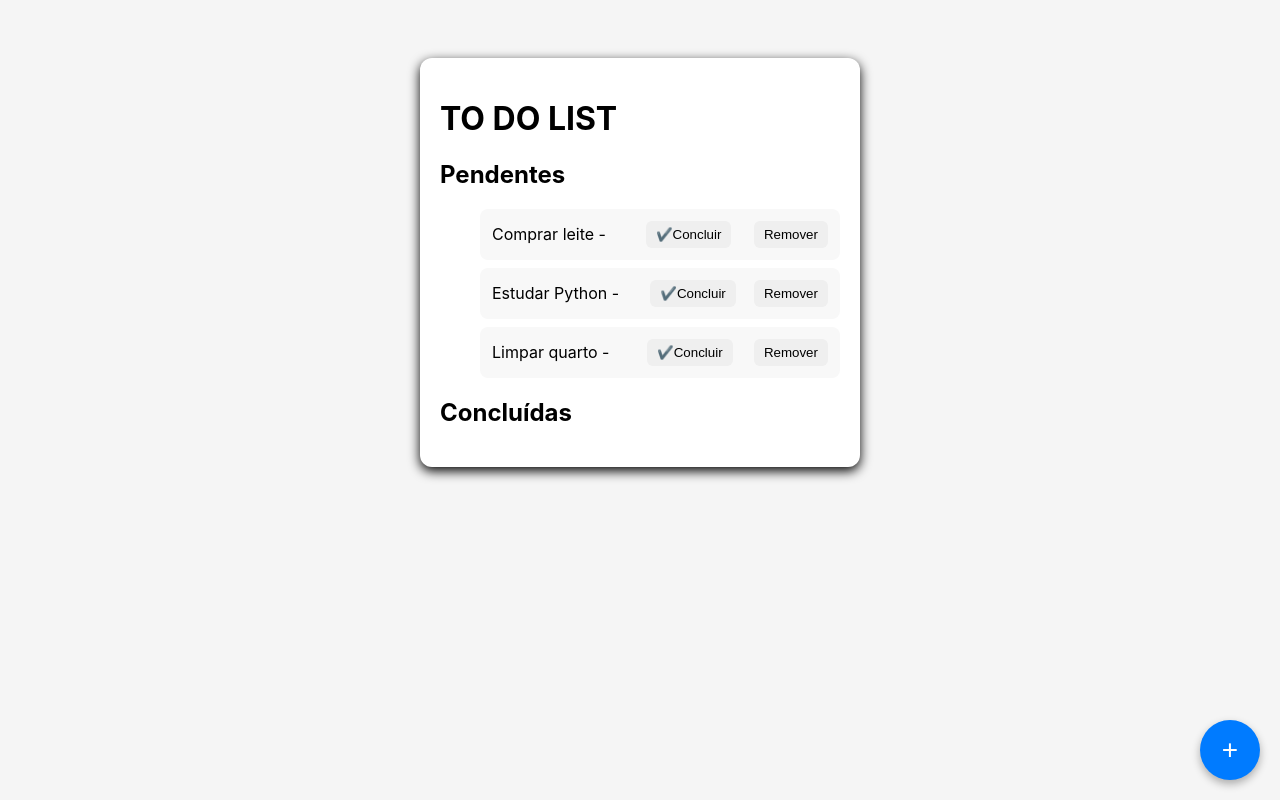
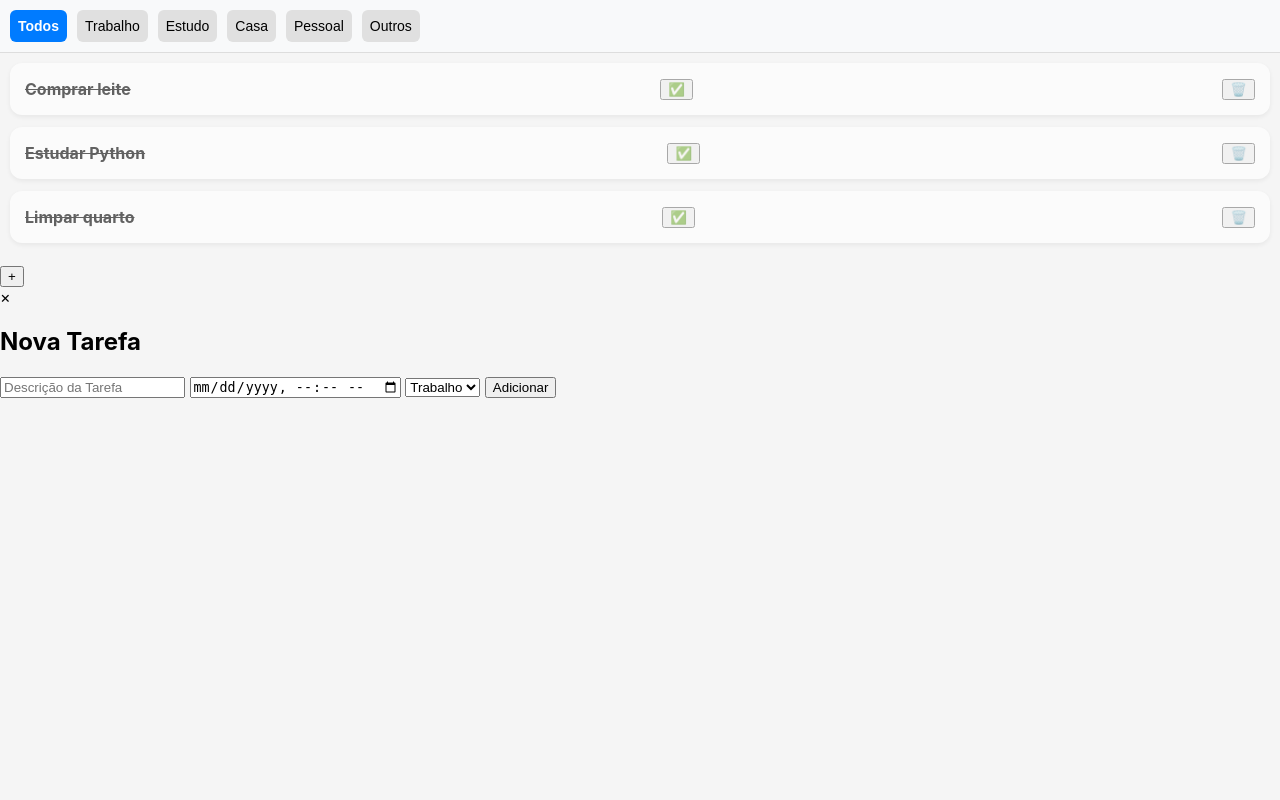
Before and after one commit to Hugo40123/To-Do-List-Estudo, a Flask app: page / in a window 1280 px wide. Run offline with Flask 3, Linux system fonts and the light colour scheme.

Commit message:
Versão 0.0 - Reformulação do estilo de todo aplicativo mantendo a base do Backend

```diff
--- a/app.py
+++ b/app.py
@@ -7,10 +7,16 @@
     {"texto": "Estudar Python", "feito": False, "prazo": None},
     {"texto": "Limpar quarto", "feito": False, "prazo": None}
 ]
+categorias = ["Trabalho", "Estudo", "Casa", "Pessoal", "Outros"]
 
 @app.route("/")
-def home():
-    return render_template("index.html", tarefas=tarefas)
+@app.route("/<filtro>")
+def home(filtro="Todos"):
+    if filtro == "Todos":
+        tarefas_filtradas = tarefas
+    else:
+        tarefas_filtradas = [t for t in tarefas if t["categoria"] == filtro]
+    return render_template("index.html", tarefas=tarefas_filtradas, categorias=categorias, filtro=filtro)
 
 from flask import request, redirect, url_for
 from datetime import datetime
@@ -20,8 +26,6 @@
     tarefa = request.form.get("tarefa")
     prazo_str = request.form.get("dataHora")
     prazo_formatado = None
-    categoria = request.form.get("categoria")
-
     if prazo_str:
         prazo = datetime.fromisoformat(prazo_str)
         prazo_formatado = prazo.strftime("%d/%m/%Y %H:%M")
--- a/static/style.css
+++ b/static/style.css
@@ -1,23 +1,68 @@
 body {
   font-family: "Inter", sans-serif;
   background-color: #f5f5f5;
-  display: flex;
-  justify-content: center;
-  align-items: flex-start;
-  padding-top: 50px;
+  margin: 0;
+  padding: 0;
 }
 
-.container {
-  background-color: #ffffff;
-  width: 400px;
-  border-radius: 12px;
-  box-shadow: 0px 4px 12px rgba(0, 0, 0, 1);
-  padding: 20px;
+.top-bar {
+  display: flex;
+  gap: 10px;
+  padding: 10px;
+  background: #f8f9fa;
+  border-bottom: 1px solid #ddd;
 }
 
-.concluida {
+.top-bar button {
+  flex: 1;
+  padding: 8px;
+  border: none;
+  border-radius: 6px;
+  background: #e0e0e0;
+  cursor: pointer;
+  font-size: 14px;
+}
+
+.top-bar button.active {
+  background: #007bff;
+  color: white;
+  font-weight: bold;
+}
+
+ul {
+  list-style: none;
+  padding: 10px;
+  margin: 0;
+}
+
+ul li {
+  background: white;
+  margin-bottom: 12px;
+  padding: 15px;
+  border-radius: 12px;
+  box-shadow: 0 2px 5px rgba(0, 0, 0, 0.1);
+  display: flex;
+  justify-content: space-between;
+  align-items: center;
+}
+ul li.feito {
+  opacity: 0.6;
   text-decoration: line-through;
-  color: gray;
+}
+
+ul li .info {
+  display: flex;
+  flex-direction: column;
+}
+
+ul li .categoria {
+  font-size: 12px;
+  color: #555;
+}
+
+ul li .prazo {
+  font-size: 12px;
+  color: #888;
 }
 
 .add-task {
@@ -48,87 +93,3 @@
 .add-task button:hover {
   background-color: #1976d2;
 }
-
-/* Estilo das tarefas pendentes */
-.pendente {
-  list-style: none;
-  background-color: #f8f8f8;
-  margin: 8px 0;
-  padding: 12px;
-  border-radius: 8px;
-  display: flex;
-  align-items: center;
-  justify-content: space-between;
-}
-
-/* Estilo das tarefas concluídas */
-.concluida {
-  list-style: none;
-  background-color: #e6ffe6;
-  margin: 8px 0;
-  padding: 12px;
-  border-radius: 8px;
-  text-decoration: line-through;
-  display: flex;
-  align-items: center;
-  justify-content: space-between;
-}
-
-/* Botões dentro das listas */
-.pendente button,
-.concluida button {
-  margin-left: 5px;
-  padding: 6px 10px;
-  border: none;
-  border-radius: 6px;
-  cursor: pointer;
-  transition: background 0.2s;
-}
-
-.pendente button:hover,
-.concluida button:hover {
-  opacity: 0.8;
-}
-/* Botão flutuante */
-.fab {
-  position: fixed;
-  bottom: 20px;
-  right: 20px;
-  background: #007bff;
-  color: white;
-  border: none;
-  border-radius: 50%;
-  width: 60px;
-  height: 60px;
-  font-size: 28px;
-  cursor: pointer;
-  box-shadow: 0 4px 8px rgba(0, 0, 0, 0.3);
-}
-
-/* Modal */
-.modal {
-  display: none; /* começa escondido */
-  position: fixed;
-  top: 0;
-  left: 0;
-  width: 100%;
-  height: 100%;
-  background: rgba(0, 0, 0, 0.5);
-  justify-content: center;
-  align-items: center;
-}
-
-/* Conteúdo do modal */
-.modal-content {
-  background: white;
-  padding: 20px;
-  border-radius: 12px;
-  width: 90%;
-  max-width: 400px;
-}
-
-.close {
-  float: right;
-  font-size: 24px;
-  cursor: pointer;
-}
--- a/templates/index.html
+++ b/templates/index.html
@@ -10,47 +10,40 @@
     />
   </head>
   <body>
-    <div class="container">
-      <h1>TO DO LIST</h1>
+    <div class="top-bar">
+      {% for cat in ["Todos"] + categorias %}
+      <a href="{{ url_for('home', filtro=cat) }}">
+        <button class="{{ 'active' if filtro == cat else '' }}">
+          {{ cat }}
+        </button>
+      </a>
+      {% endfor %}
+    </div>
 
-      <h2>Pendentes</h2>
     <ul>
-        {% for tarefa in tarefas if not tarefa.feito %}
-        <li class="pendente">
-          {{ tarefa.texto }} {% if tarefa.prazo %} -
-          <small>Prazo:{{ tarefa.prazo }}</small>
-          {% endif %} - <em>{{ tarefa.categoria }}</em>
-
+      {% for tarefa in tarefas %}
+      <li class="{{'feito' if tarefa.texto }}">
+        <div class="info">
+          <strong>{{ tarefa.texto }}</strong>
+          {% if tarefa.categoria %}<span class="categoria"
+            >{{ tarefa.categoria}}</span
+          >{% endif %} {% if tarefa.prazo %}<span class="prazo"
+            >{{ tarefa.prazo}}</span
+          >{% endif %}
+        </div>
         <form action="/concluir" method="POST" style="display: inline">
           <input type="hidden" name="tarefa" value="{{ tarefa.texto }}" />
-            <button type="submit">✔️Concluir</button>
+          <button type="submit">✅</button>
         </form>
-
         <form action="/remove" method="POST" style="display: inline">
           <input type="hidden" name="tarefa" value="{{ tarefa.texto }}" />
-            <button type="submit">Remover</button>
+          <button type="submit">🗑️</button>
         </form>
       </li>
       {% endfor %}
     </ul>
 
-      <h2>Concluídas</h2>
-      <ul>
-        {% for tarefa in tarefas if tarefa.feito %}
-        <li class="concluida">
-          {{ tarefa.texto }} {% if tarefa.prazo %} -
-          <small>Prazo:{{ tarefa.prazo }}</small>
-          {% endif %} - <em>{{ tarefa.categoria }}</em>
-          <form action="/remove" method="POST" style="display: inline">
-            <input type="hidden" name="tarefa" value="{{ tarefa.texto }}" />
-            <button type="submit">Remover</button>
-          </form>
-        </li>
-        {% endfor %}
-      </ul>
-    </div>
     <button class="fab" onclick="abrirModal()">+</button>
-
     <div class="modal" id="modal">
       <div class="modal-content">
         <span class="close" onclick="fecharModal()">&times;</span>
```
Lines whose indentation alone changed are shown as unchanged.
